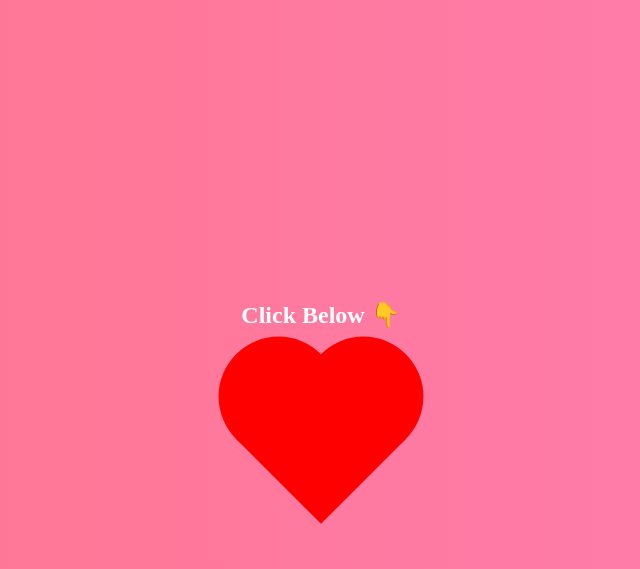
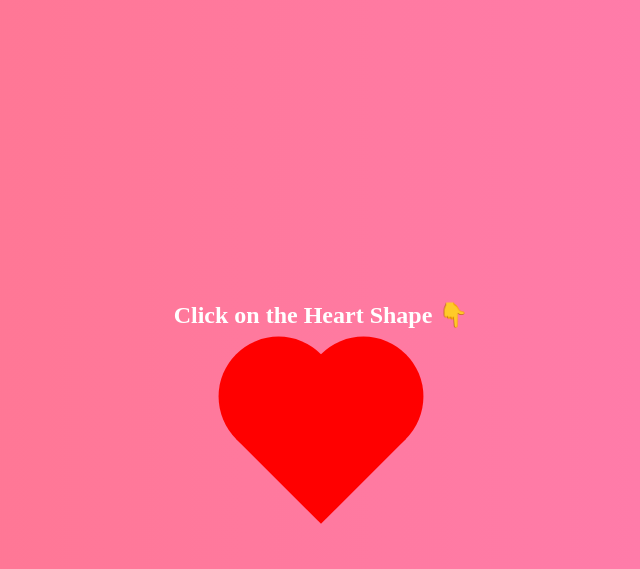
Before and after one commit to hemanth62892/Best-Wishes, a Flask app: page / in a window 1280 px wide. Shown: the top 569 px of the page, without its empty margins (319-959 px from the left). Run offline with Flask 3, Linux system fonts and the light colour scheme.

Commit message:
Update index.html

```diff
--- a/templates/index.html
+++ b/templates/index.html
@@ -9,7 +9,7 @@
 </head>
 <body>
 
-    <div class="click-text">Click Below 👇</div> <!-- Click Here with Hand Icon -->
+    <div class="click-text">Click on the Heart Shape 👇</div> <!-- Click Here with Hand Icon -->
 
     <div class="heart-shape" onclick="goToBalloons()"></div>
 
```
